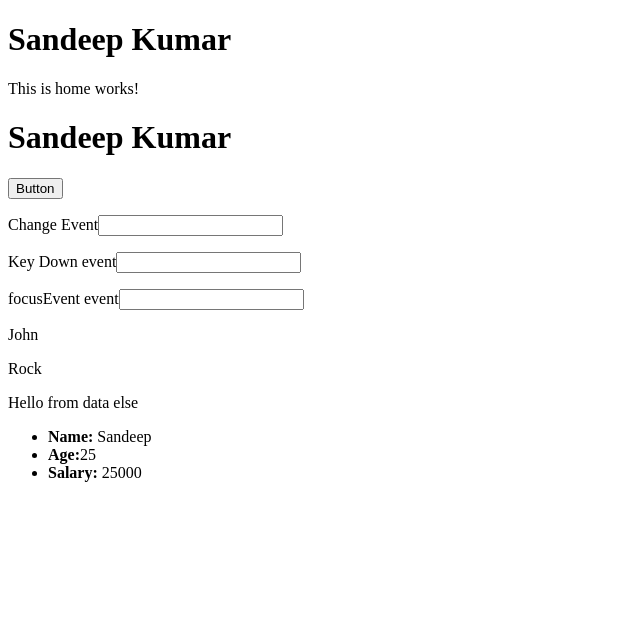
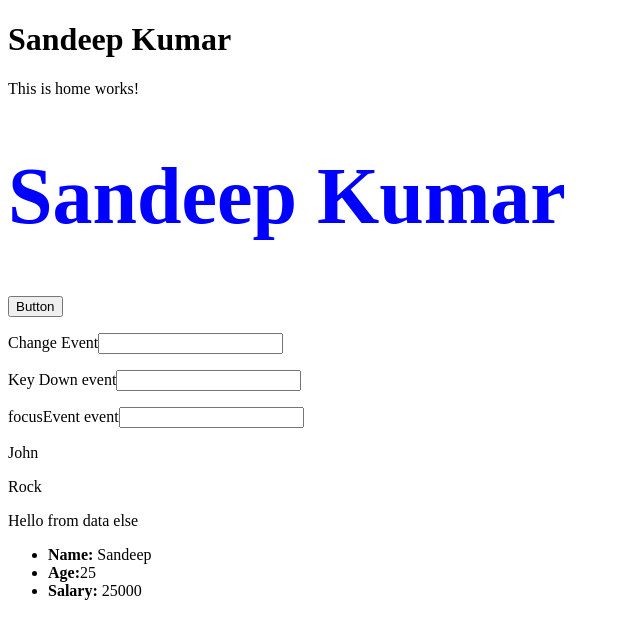
Before and after one commit to SandeepKumar377/angular-practice-WG, an Angular app: page / in a window 1280 px wide. Shown: the top 638 px of the page, without its empty margins (0-640 px from the left). Built offline with nearby package versions, Linux system fonts and the light colour scheme.

Commit message:
class binding

```diff
--- a/src/app/home/home.component.css
+++ b/src/app/home/home.component.css
@@ -0,0 +1,11 @@
+.success{
+    color: blue;
+}
+.height24{
+    height: 100px;
+    background: gray;
+    text-align: center;
+}
+.fontSize{
+    font-size: 80px;
+}
--- a/src/app/home/home.component.html
+++ b/src/app/home/home.component.html
@@ -1,6 +1,6 @@
 <p>This is home works!</p>
 
-<h1> {{name}}</h1>
+<h1 [class]="myClass"> {{name}}</h1>
 <button (click)="clickSave()" (mouseover)="mouseOver()">Button</button>
 <p>Change Event<input type="text" (change)="changeEvent()"></p>
 <p>Key Down event<input type="text" (keydown)="keyDownEvent()"></p>
--- a/src/app/home/home.component.ts
+++ b/src/app/home/home.component.ts
@@ -7,6 +7,8 @@ import { Component } from '@angular/core';
 })
 export class HomeComponent {
 
+  myClass={'success':true, 'height24':false,'fontSize':this.increeseFont()};
+
   name:string ='Sandeep Kumar';
 
   employees=['Jack','John','Rock'];
@@ -14,6 +16,9 @@ export class HomeComponent {
     name:'Sandeep',
     age:25,
     salary:25000
+  }
+  increeseFont():boolean{
+    return true;
   }
 
   clickSave(){
```
